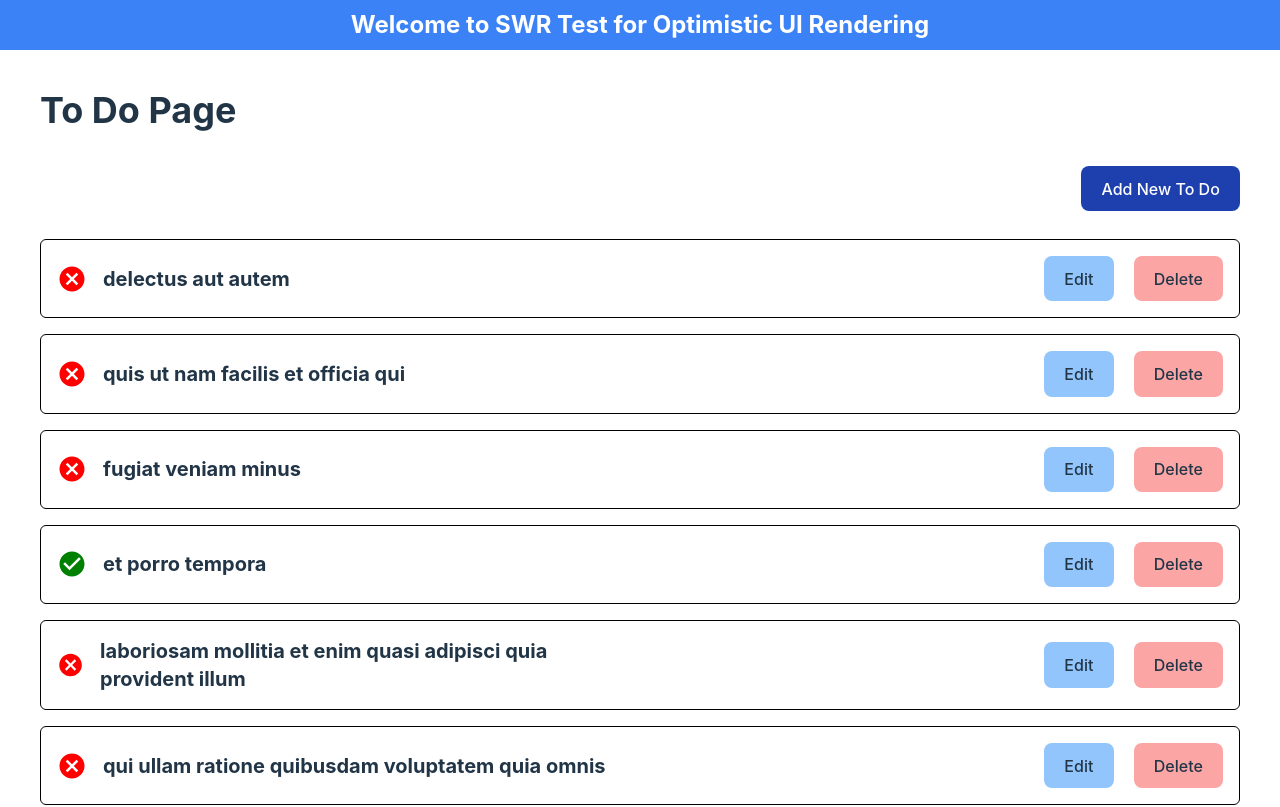
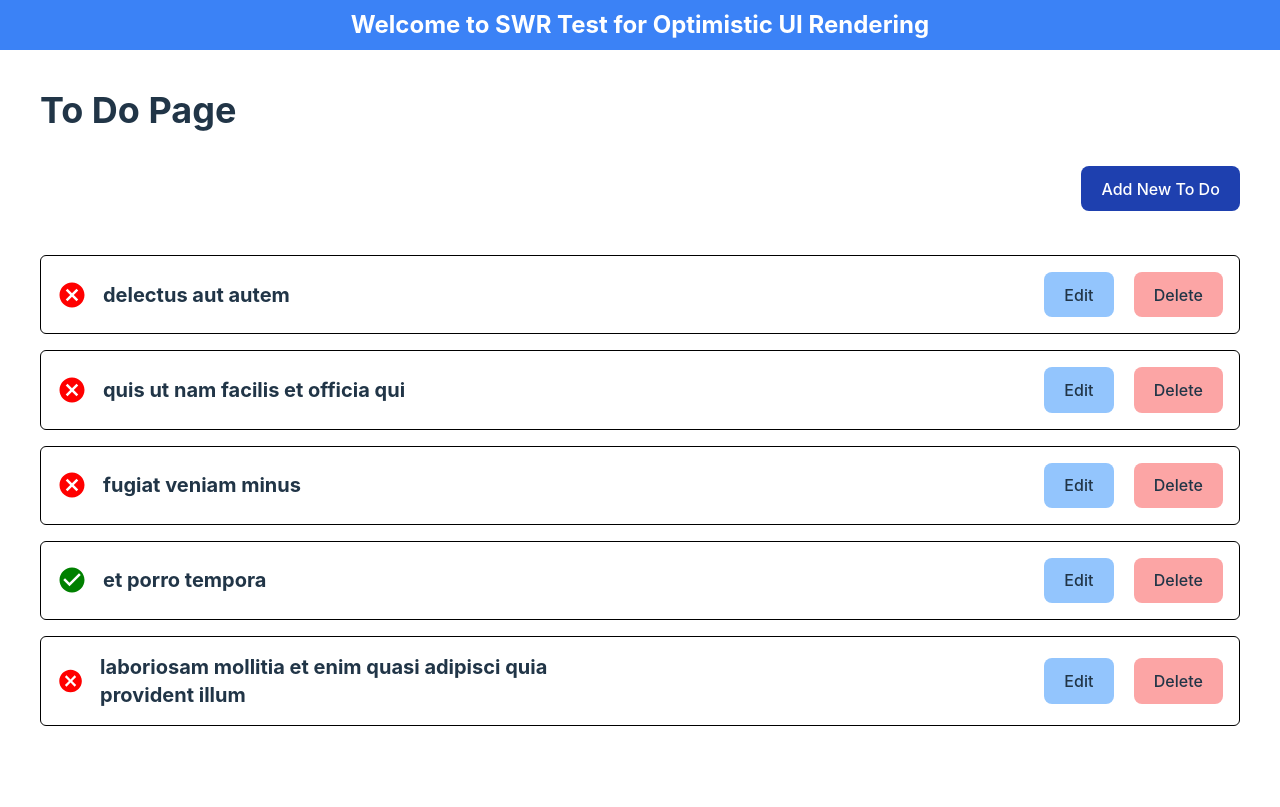
Before and after one commit to NigelFelim/React-SWR, a React (Vite) app: page /todos in a window 1280 px wide. Shown: the top 807 px of the page. Built offline with nearby package versions, Linux system fonts and the light colour scheme; data requests are answered from the project's data file.

Commit message:
Chore: Wrap List Inside div to Handle Overflow

```diff
--- a/src/features/todos/components/TodosPage.tsx
+++ b/src/features/todos/components/TodosPage.tsx
@@ -29,11 +29,13 @@ const TodosPage: React.FC = () => {
             <div className="flex flex-row-reverse w-full mb-7">
                 <button className="bg-blue-800 text-white" onClick={() => setOpenDialog(true)}>Add New To Do</button>
             </div>
-            {
-                todosData.length > 0 && todosData.map((item, index) =>
-                    <TodoCard key={index} data={item} />
-                )
-            }
+            <div className="overflow-auto h-[62vh]">
+                {
+                    todosData.length > 0 && todosData.map((item, index) =>
+                        <TodoCard key={index} data={item} />
+                    )
+                }
+            </div>
         </div>
 
         <TodoForm dialogTitle="Tambah To Do Baru" open={openDialog} onClose={() => setOpenDialog(false)} onSubmit={onSubmit} />
```
